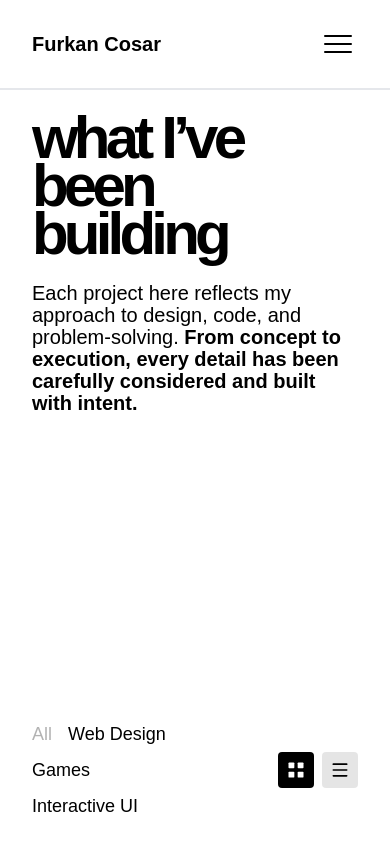
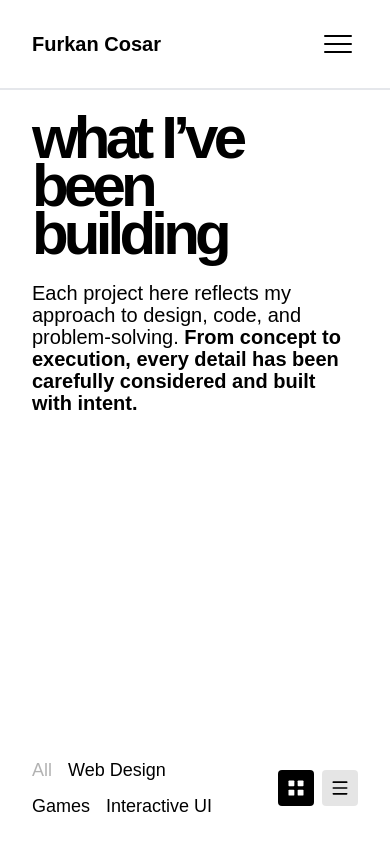
Before and after one commit to Luchhass/Portfolio-app, a Next.js app: page /projects in a window 390 px wide. Shown: the top 850 px of the page. Built offline with nearby package versions, Linux system fonts and the light colour scheme.

Commit message:
hotfixes

```diff
--- a/src/app/projects/page.jsx
+++ b/src/app/projects/page.jsx
@@ -98,8 +98,8 @@ export default function ProjectsPage() {
         </div>
 
         {/* Projects Navigation */}
-        <div className="flex justify-between :items-center items-center">
-          <nav className="flex-1 text-center md:text-left">
+        <div className="flex justify-between gap-4 items-center">
+          <nav className="flex-2 text-center md:text-left">
             <ul className="inline-flex flex-wrap gap-x-4 gap-y-2 md:gap-8 lg:gap-10">
               {categories.map((category) => (
                 <li key={category}>
--- a/src/components/Header.jsx
+++ b/src/components/Header.jsx
@@ -129,14 +129,17 @@ export default function Header() {
           ${
             isMenuOpen
               ? "bg-white dark:bg-black border-white dark:border-black"
-              : "lg:bg-transparent border-gray-200 dark:border-zinc-900"
+              : "bg-white dark:bg-black lg:bg-transparent lg:dark:bg-transparent border-gray-200 dark:border-zinc-900"
           }
           lg:border-none border-b-2 `}
       >
         {/* Logo */}
-        <div className="text-xl md:text-2xl lg:text-3xl font-bold text-black dark:text-white">
+        <Link
+          href="/"
+          className="text-xl md:text-2xl lg:text-3xl font-bold text-black dark:text-white"
+        >
           Furkan Cosar
-        </div>
+        </Link>
 
         {/* Hamburger Menu Button */}
         <button
@@ -154,7 +157,7 @@ export default function Header() {
       </header>
 
       {/* Hamburger Menu */}
-      <div className="mobile-menu -translate-y-full flex flex-col justify-between fixed top-0 w-full h-screen z-20 bg-white dark:bg-black px-8 py-6 md:px-10 md:py-8 lg:px-16 lg:py-8 pointer-events-auto pt-24 md:pt-28 lg:pt-32">
+      <div className="mobile-menu -translate-y-full flex flex-col justify-between fixed top-0 w-full h-[100dvh] z-20 bg-white dark:bg-black px-8 py-6 md:px-10 md:py-8 lg:px-16 lg:py-8 pointer-events-auto pt-24 md:pt-28 lg:pt-32">
         <div></div>
 
         {/* Navigation */}
```
